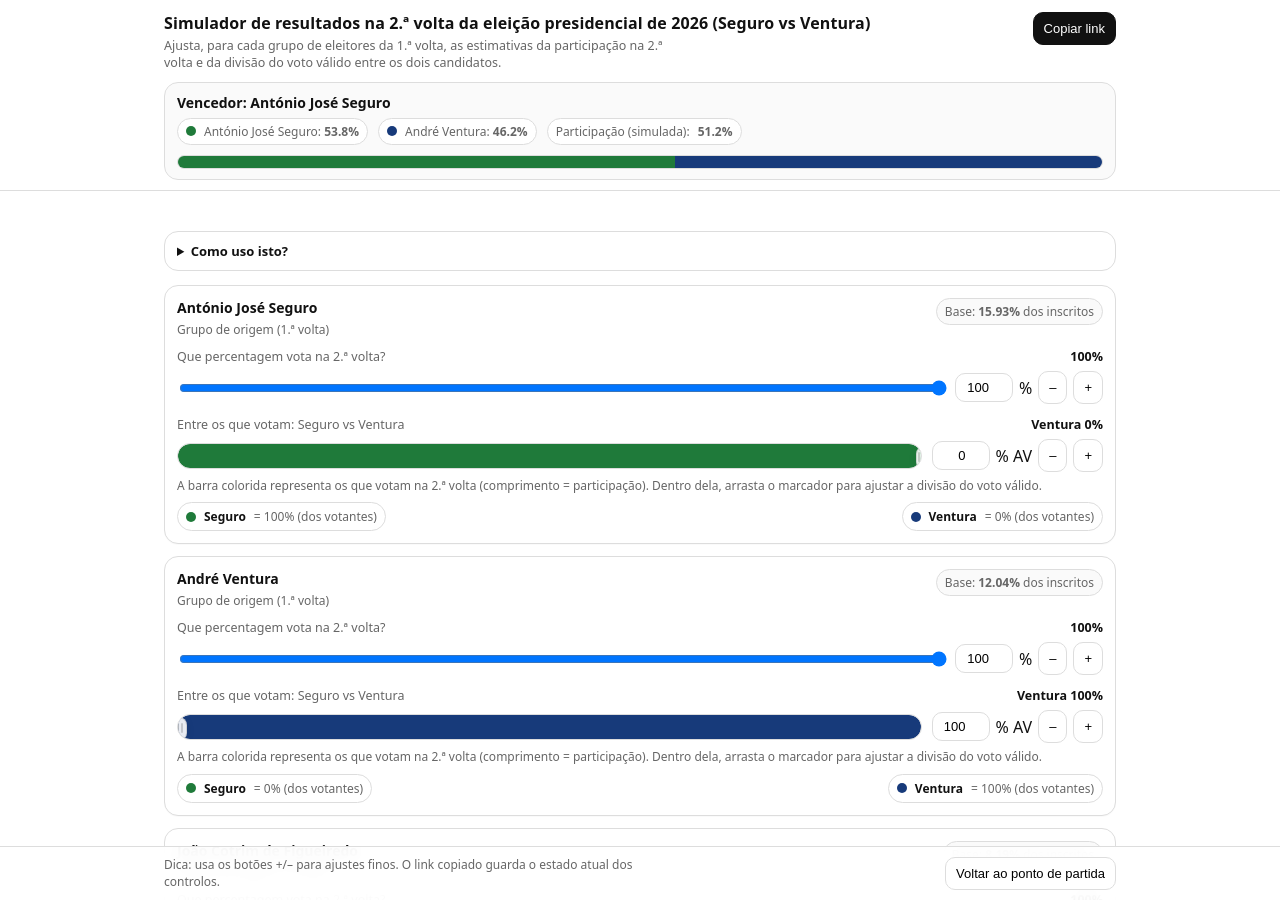
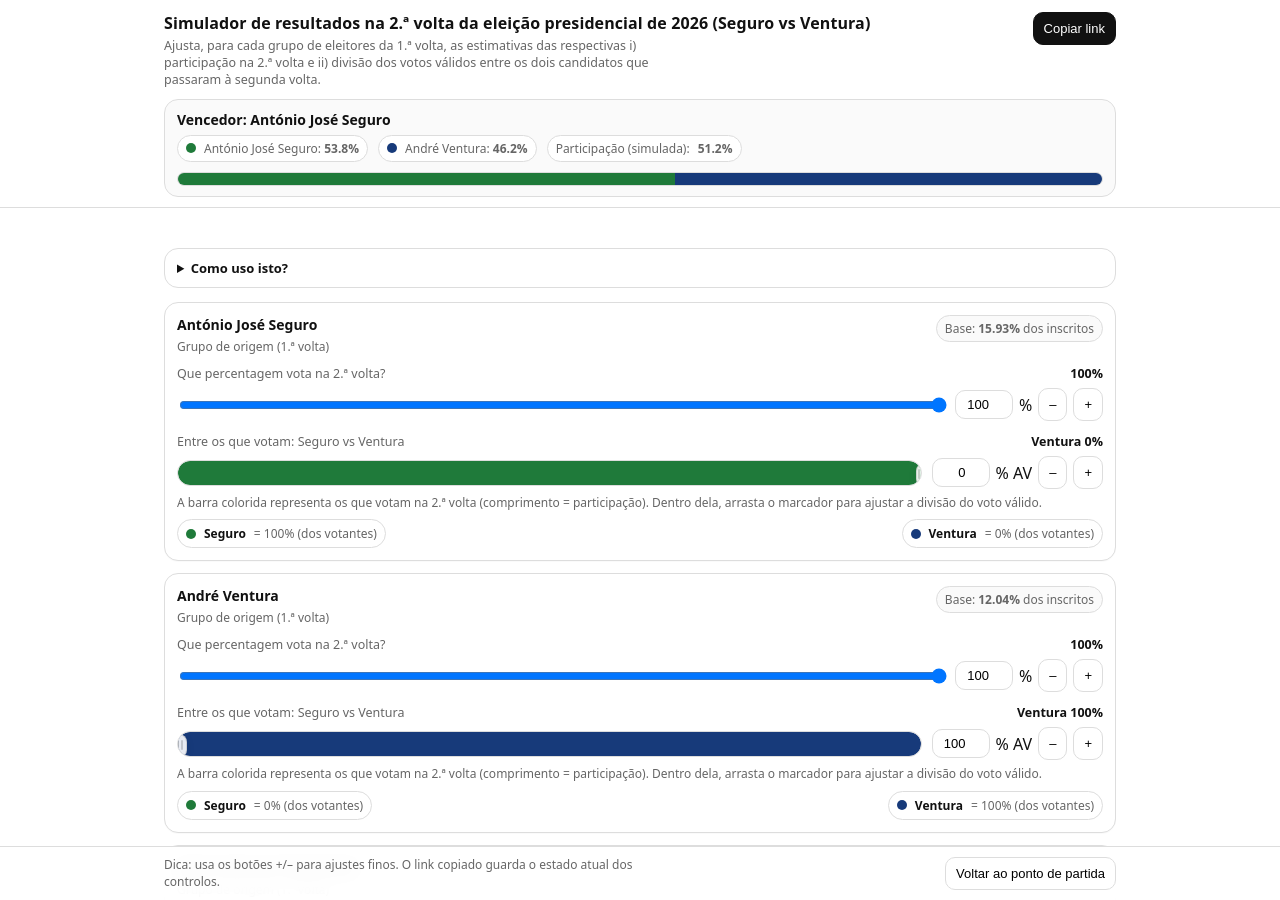
Before and after one commit to joaocancela/joaocancela.github.io, a Jekyll site: the page presidenciais/index.html, which Jekyll copies as it is, in a window 1280 px wide and 900 px high. Built offline with Jekyll 4.4.1, drawn with Linux system fonts in a browser that asks for light colours.

Commit message:
Update index.html

```diff
--- a/presidenciais/index.html
+++ b/presidenciais/index.html
@@ -415,7 +415,7 @@
         <div>
           <h1>Simulador de resultados na 2.ª volta da eleição presidencial de 2026 (Seguro vs Ventura)</h1>
           <div class="subtle">
-            Ajusta, para cada grupo de eleitores da 1.ª volta, as estimativas da participação na 2.ª volta e da divisão do voto válido entre os dois candidatos.
+            Ajusta, para cada grupo de eleitores da 1.ª volta, as estimativas das respectivas i) participação na 2.ª volta e ii) divisão dos votos válidos entre os dois candidatos que passaram à segunda volta.
           </div>
         </div>
         <div class="topBtns">
```
Also changed, not shown: other parts of presidenciais/index.html (+1 -1 lines).
